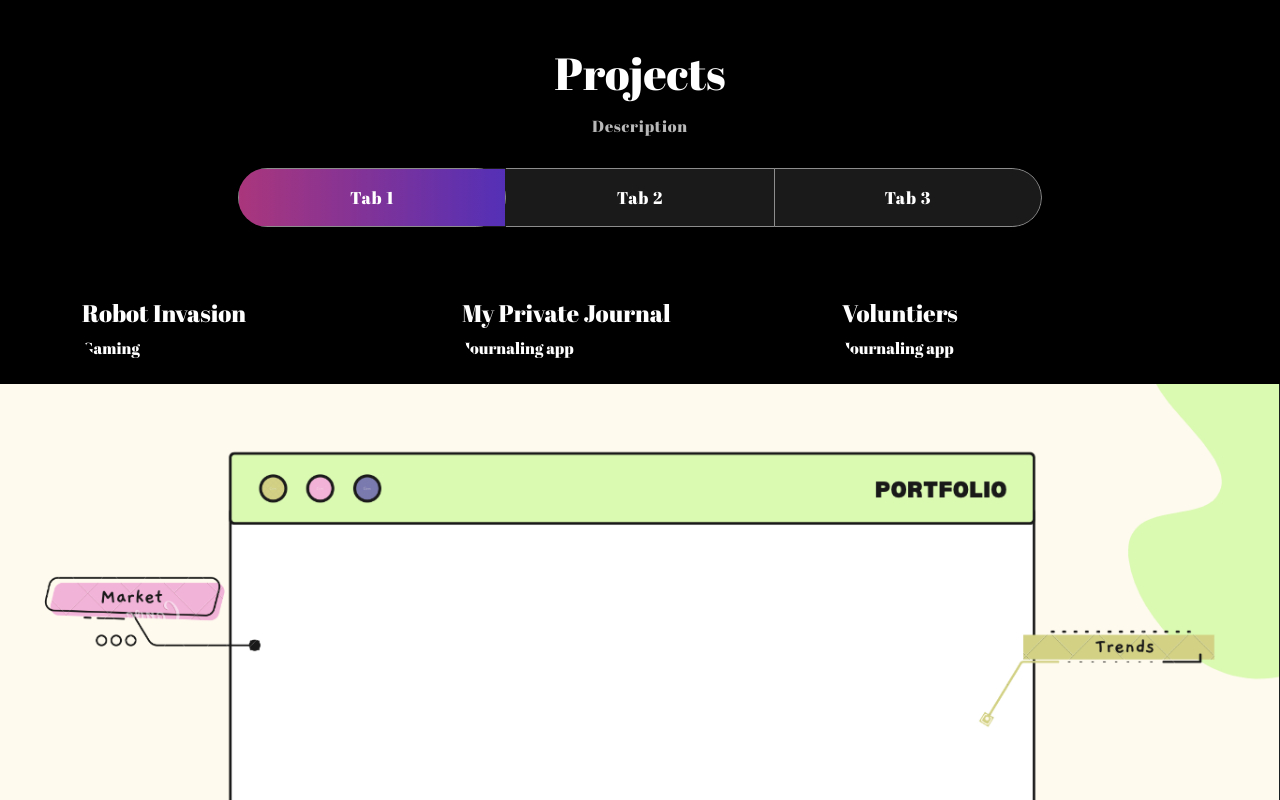
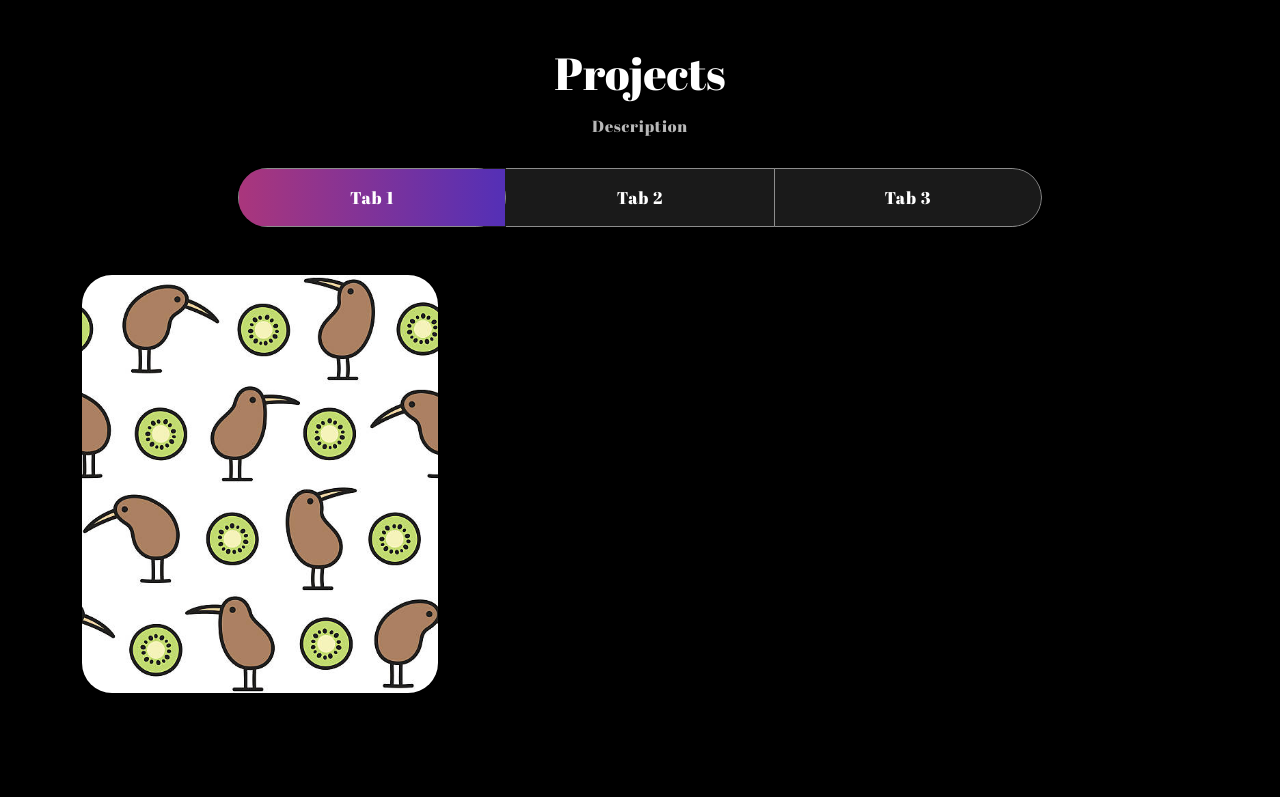
Before and after one commit to ddanieela1/portfolio-c, a React (Vite) app: page / in a window 1280 px wide. Shown: the part 1420-2220 px from the top of the page. Built offline with nearby package versions, Linux system fonts and the light colour scheme.

Commit message:
added styling and test images for project tab

```diff
--- a/src/App.css
+++ b/src/App.css
@@ -391,3 +391,55 @@ transition: 0.3s ease-in-out;
   overflow: hidden;
   margin-bottom: 24px;
 }
+.proj-imgbx::before{
+  content:"";
+  background: linear-gradient(90.21deg, #AA367C -5.91%, #4A2FBD 111.58%);
+  opacity: 0.85;
+  position: absolute;
+  width: 100%;
+  height: 0;
+  transition: 0.4s ease-in-out;
+}
+.proj-imgbx:hover::before{
+  height: 100%;
+}
+.proj-txtx {
+  position: absolute;
+  text-align: center;
+  top: 65%;
+  left: 50%;
+  transform: translate(-50%, -50%);
+  transition: 0.5s ease-in-out;
+  opacity: 0;
+  width: 100%;
+}
+.proj-imgbx:hover .proj-txtx {
+  top: 50%;
+  opacity: 1;
+}
+.proj-txtx h4 {
+  font-size: 30px;
+  font-weight: 700;
+  letter-spacing: 0.8px;
+  line-height: 1.1em;
+}
+.proj-txtx h4 {
+  font-size: 30px;
+  font-weight: 700;
+  letter-spacing: 0.8px;
+  line-height: 1.1em;
+}
+.proj-txtx span {
+  font-style: italic;
+  font-weight: 400;
+  font-size: 15px;
+  letter-spacing: 0.8;
+}
+.background-image-right {
+  top: 20%;
+  position: absolute;
+  bottom: 0;
+  width: 35%;
+  right: 0;
+  z-index: -4;
+}
--- a/src/components/Projects.jsx
+++ b/src/components/Projects.jsx
@@ -7,7 +7,7 @@ export const Projects = () => {
         {
             title: "Robot Invasion",
             description: "Gaming",
-            imgURL:"",
+            imgURL:"/kiwi-default-pic.jpeg",
         },
         {
             title: "My Private Journal",
@@ -65,7 +65,7 @@ export const Projects = () => {
 
                                 </Tab.Pane >
 
-                                <Tab.Pane eventKey="section">
+                                <Tab.Pane eventKey="second">
                                     <p>Description here</p>
                                  </Tab.Pane>
 
```
Also changed, not shown: public/kiwi-default-pic.jpeg (added).
